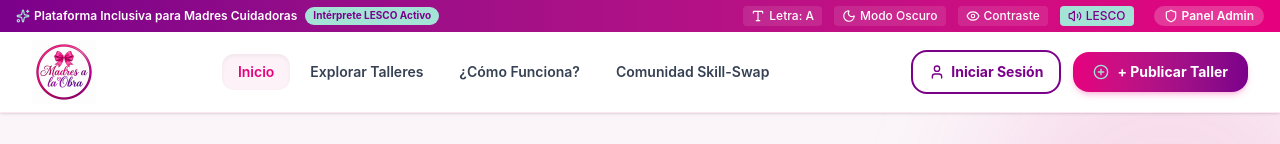
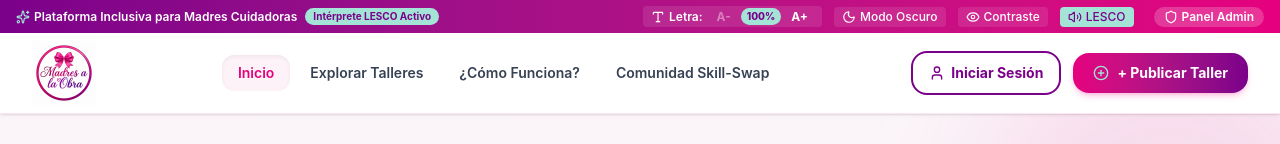
Before and after one commit to Thiffanie-Programadora/madres-a-la-obra, a React (Vite) app in the folder madres-a-la-obra/: page / in a window 1280 px wide. Shown: the top 144 px of the page. Built offline with nearby package versions, Linux system fonts and the light colour scheme; data requests are answered from the project's data file.

Commit message:
Mejora de accesibilidad para personas con vision reducida con botones A- y A+ y escalado dinamico Macrotipo 130%

```diff
--- a/madres-a-la-obra/src/App.jsx
+++ b/madres-a-la-obra/src/App.jsx
@@ -94,9 +94,9 @@ function AppContent() {
   };
 
   const getFontSizeClass = () => {
-    if (accessibility.fontSize === 'large') return 'text-lg';
-    if (accessibility.fontSize === 'xlarge') return 'text-xl';
-    return '';
+    if (accessibility.fontSize === 'large') return 'font-scale-large';
+    if (accessibility.fontSize === 'xlarge') return 'font-scale-xlarge';
+    return 'font-scale-normal';
   };
 
   const getThemeClass = () => {
--- a/madres-a-la-obra/src/components/navbar.jsx
+++ b/madres-a-la-obra/src/components/navbar.jsx
@@ -4,10 +4,14 @@ import { Search, User, PlusCircle, Volume2, Eye, Type, Menu, X, Shield, Sparkles
 export default function Navbar({ currentView, setCurrentView, accessibility, setAccessibility, onOpenPostModal, onOpenLoginModal }) {
   const [mobileMenuOpen, setMobileMenuOpen] = useState(false);
 
-  const toggleFontSize = () => {
-    const sizes = ['normal', 'large', 'xlarge'];
-    const nextIdx = (sizes.indexOf(accessibility.fontSize) + 1) % sizes.length;
-    setAccessibility(prev => ({ ...prev, fontSize: sizes[nextIdx] }));
+  const increaseFontSize = () => {
+    if (accessibility.fontSize === 'normal') setAccessibility(prev => ({ ...prev, fontSize: 'large' }));
+    else if (accessibility.fontSize === 'large') setAccessibility(prev => ({ ...prev, fontSize: 'xlarge' }));
+  };
+
+  const decreaseFontSize = () => {
+    if (accessibility.fontSize === 'xlarge') setAccessibility(prev => ({ ...prev, fontSize: 'large' }));
+    else if (accessibility.fontSize === 'large') setAccessibility(prev => ({ ...prev, fontSize: 'normal' }));
   };
 
   const toggleContrast = () => {
@@ -40,15 +44,32 @@ export default function Navbar({ currentView, setCurrentView, accessibility, set
           </div>
 
           <div className="flex items-center space-x-3">
-            {/* Font Size Toggle */}
-            <button
-              onClick={toggleFontSize}
-              title="Cambiar tamaño de fuente"
-              className="flex items-center gap-1 hover:text-[#A3E4D7] transition-colors font-medium px-2 py-0.5 rounded bg-white/10"
-            >
-              <Type className="w-3.5 h-3.5" />
-              <span>Letra: {accessibility.fontSize === 'normal' ? 'A' : accessibility.fontSize === 'large' ? 'A+' : 'A++'}</span>
-            </button>
+            {/* Font Size A- / A+ Controls */}
+            <div className="flex items-center gap-1 bg-white/10 px-2 py-0.5 rounded">
+              <span className="font-semibold mr-1 flex items-center gap-1">
+                <Type className="w-3.5 h-3.5" />
+                <span>Letra:</span>
+              </span>
+              <button
+                onClick={decreaseFontSize}
+                disabled={accessibility.fontSize === 'normal'}
+                title="Disminuir tamaño de letra"
+                className="px-1.5 rounded hover:bg-white/20 disabled:opacity-40 font-bold transition-all"
+              >
+                A-
+              </button>
+              <span className="text-[10px] bg-[#A3E4D7] text-[#7B008A] font-extrabold px-1.5 py-0.5 rounded-full">
+                {accessibility.fontSize === 'normal' ? '100%' : accessibility.fontSize === 'large' ? '115%' : '130% Macrotipo'}
+              </span>
+              <button
+                onClick={increaseFontSize}
+                disabled={accessibility.fontSize === 'xlarge'}
+                title="Aumentar tamaño de letra (Macrotipo para visión reducida)"
+                className="px-1.5 rounded hover:bg-white/20 disabled:opacity-40 font-bold transition-all"
+              >
+                A+
+              </button>
+            </div>
 
             {/* Dark Mode Toggle */}
             <button
--- a/madres-a-la-obra/src/index.css
+++ b/madres-a-la-obra/src/index.css
@@ -14,8 +14,19 @@
     background-color: var(--bg-light);
     color: var(--text-dark);
     font-family: 'Inter', system-ui, -apple-system, sans-serif;
-    transition: background-color 0.3s ease, color 0.3s ease;
+    transition: background-color 0.3s ease, color 0.3s ease, font-size 0.2s ease;
   }
+}
+
+/* Accessibility Font Scale Utilities (Macrotipo Visión Reducida) */
+.font-scale-normal {
+  font-size: 100%;
+}
+.font-scale-large {
+  font-size: 115%;
+}
+.font-scale-xlarge {
+  font-size: 130%;
 }
 
 /* Dark Mode Global Overrides */
```
